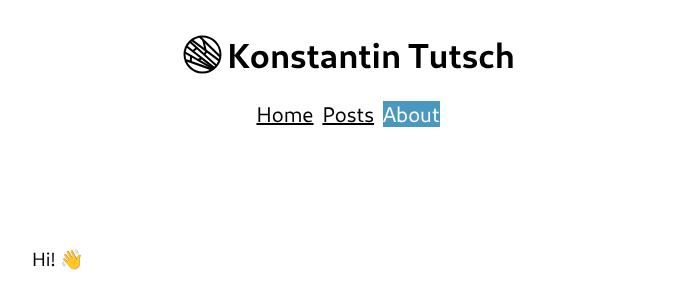
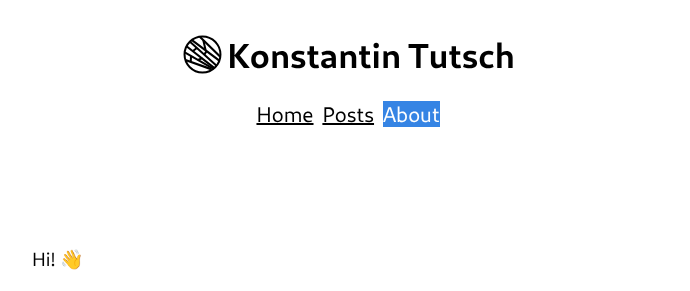
Before and after one commit to konstantintutsch/website, a Jekyll site: the page built from about/index.html, in a window 1280 px wide. Shown: the top 291 px of the page, without its empty margins (292-982 px from the left). Built offline with Jekyll 4.4.1, drawn with Linux system fonts in a browser that asks for light colours; some of the changed text lies outside the part shown.

Commit message:
Color palette to GNOME blue

```diff
--- a/about/index.html
+++ b/about/index.html
@@ -55,13 +55,10 @@
 <br>
 Here is my preferred color palette. It's quite good, at least in my opinion 🌚<br>
 <ul>
- <li><span class="box white"></span>#ffffff background</li>
- <li><span class="box black"></span>#000000 foreground</li>
- <li><span class="box coffee"></span>#9f8989 accent</li>
- <li><span class="box cappuccino"></span>#aa9797 hover</li>
- <li><span class="box blue"></span>#4a97c0 blue</li>
- <li><span class="box red"></span>#c44669 red</li>
- <li><span class="box yellow"></span>#c6c252 yellow</li>
+ <li><span class="box white"></span>#ffffff</li>
+ <li><span class="box black"></span>#000000</li>
+ <li><span class="box blue"></span>#3584e4</li>
+ <li><span class="box gray"></span>#d0cfcc</li>
 </ul>
 <br>
 This site is hosted via managed hosting, <b>not</b> my Raspberry Pi, so I don't have to worry about it. <i>(4€/month incl. domain)</i><br>
--- a/assets/css/style.css
+++ b/assets/css/style.css
@@ -102,7 +102,7 @@
 .selected
 {
   color: #ffffff;
-  background: #4a97c0;
+  background: #3584e4;
   text-decoration: none;
 }
 a.social { white-space: nowrap; };
@@ -166,8 +166,5 @@
 }
 .white { background-color: #ffffff; }
 .black { background-color: #000000; }
-.coffee { background-color: #9f8989; }
-.cappuccino { background-color: #aa9797; }
-.blue { background-color: #4a97c0; }
-.red { background-color: #c44669; }
-.yellow { background-color: #c6c252; }
+.blue { background-color: #3584e4; }
+.gray { background-color: #d0cfcc; }
```
